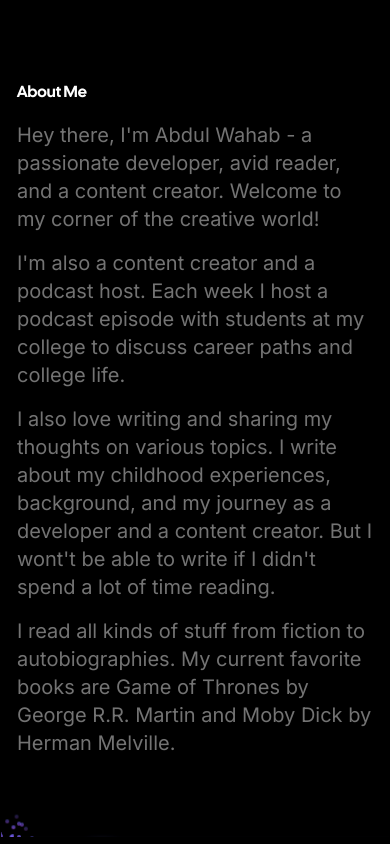
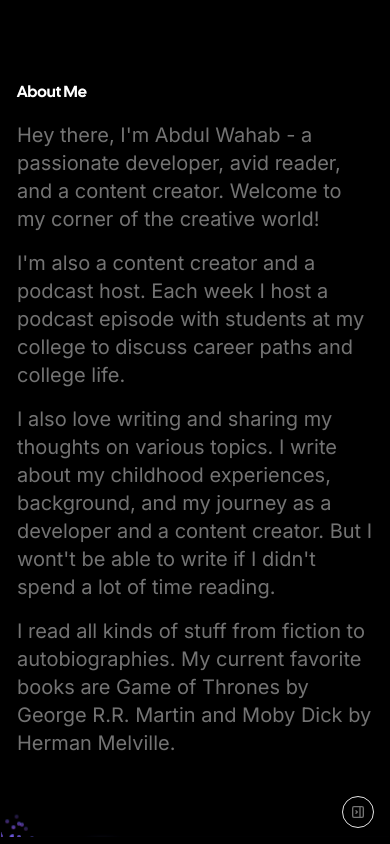
Before and after one commit to wahab-cide/nextjs-portfolio-website, a Next.js app: page /about in a window 390 px wide. Built offline with nearby package versions, Linux system fonts and the light colour scheme.

Commit message:
refactor: update z-index value for Sidebar component

```diff
--- a/src/components/Sidebar.tsx
+++ b/src/components/Sidebar.tsx
@@ -38,7 +38,7 @@ export const Sidebar = () => {
         )}
       </AnimatePresence>
       <button
-        className="fixed lg:hidden bottom-4 right-4 h-8 w-8 border border-neutral-200 rounded-full backdrop-blur-sm flex items-center justify-center z-100"
+        className="fixed lg:hidden bottom-4 right-4 h-8 w-8 border border-neutral-200 rounded-full backdrop-blur-sm flex items-center justify-center z-[100]"
         onClick={() => setOpen(!open)}
       >
         <IconLayoutSidebarRightCollapse className="h-4 w-4 text-secondary" />
```
